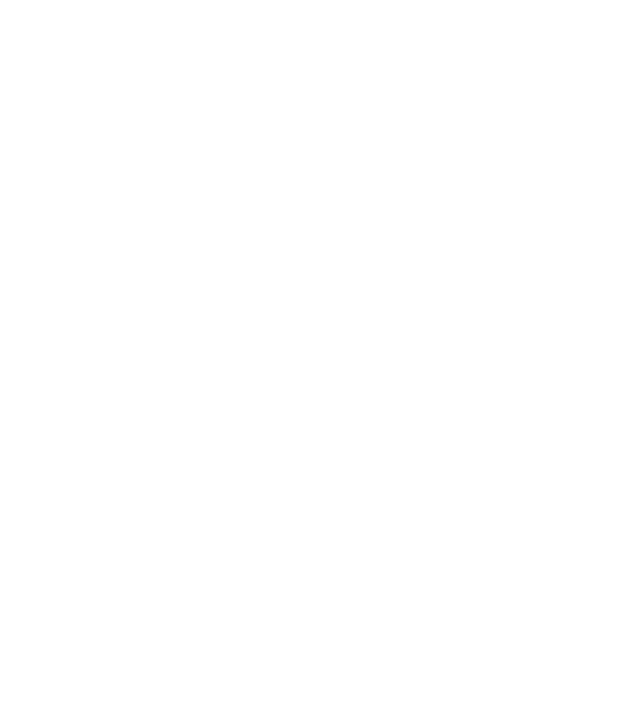
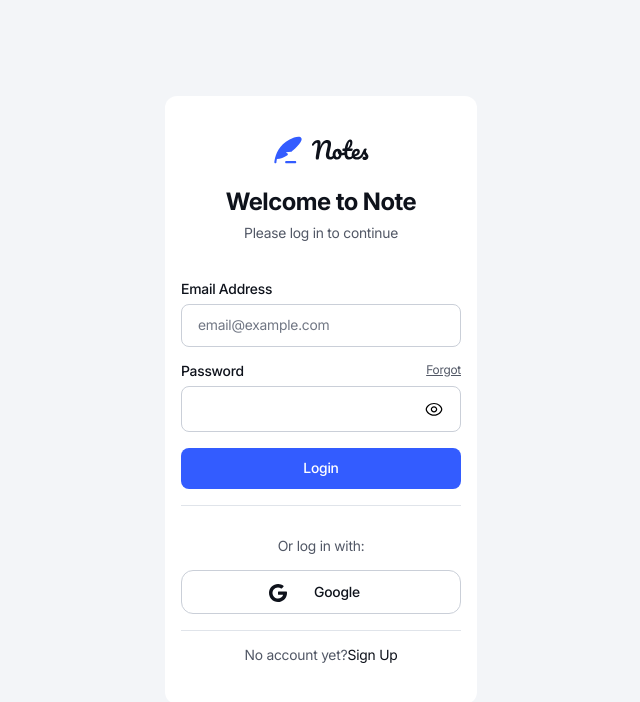
Before and after one commit to elsadse/note-taking-app, a React (Vite) app in the folder note-taking-app-ui/: page /login in a window 1280 px wide. Before the commit this address had no page. Shown: the top 702 px of the page, without its empty margins (319-959 px from the left). Built offline with nearby package versions, Linux system fonts and the light colour scheme.

Commit message:
Ajout de la page de connexion.

```diff
--- a/note-taking-app-ui/src/App.tsx
+++ b/note-taking-app-ui/src/App.tsx
@@ -1,12 +1,18 @@
 import { Route, Routes } from "react-router"
 import { Components } from "./components/Components"
+import { AuthLayout } from "./pages/auth/AuthLayout"
+import { Login } from "./pages/auth/Login"
 
 function App() {
 
   return (
     <Routes>
+      <Route element={<AuthLayout />}>
+        <Route path="login" element={<Login />} />
+      </Route>
       <Route path="component" element={<Components />} />
     </Routes>
+
   )
 }
 
--- a/note-taking-app-ui/src/components/Button/PrimaryButton.tsx
+++ b/note-taking-app-ui/src/components/Button/PrimaryButton.tsx
@@ -5,13 +5,14 @@
     icon?: {
         Icon: React.ComponentType<{ className?: string }>,
         css: "fill" | "stroke"
-    }
+    },
+    type?:"button"|"reset"|"submit"
 }
 
-export function PrimaryButton({titleButton, isDisabled=false, className, icon}:PrimaryButtonProps){
+export function PrimaryButton({titleButton, isDisabled=false, className, icon, type}:PrimaryButtonProps){
 
     return (
-        <button disabled={isDisabled} className={`group flex flex-row justify-center items-center gap-x-2 rounded-8 px-4 py-3 cursor-pointer bg-neutral-blue-500
+        <button type={type} disabled={isDisabled} className={`group flex flex-row justify-center items-center gap-x-2 rounded-8 px-4 py-3 cursor-pointer bg-neutral-blue-500
             hover:bg-neutral-blue-700
             focus:ring ring-neutral-400
             disabled:bg-neutral-50 disabled:pointer-events-none disabled:cursor-not-allowed
--- a/note-taking-app-ui/src/components/Components.tsx
+++ b/note-taking-app-ui/src/components/Components.tsx
@@ -23,7 +23,7 @@
         <div className="flex flex-col gap-y-5 py-5">
             <Logo />
             <PrimaryButton titleButton="Primary Button" isDisabled={false} />
-            <SecondaryButton titleButton="Secondary Button" isDisabled={true} />
+            <SecondaryButton titleButton="Secondary Button" isDisabled={false} />
             <BorderButton titleButton="Border Button" icon={{Icon:RefreshLeftIcon, css:"fill"}} isDisabled={false} />
             <DeleteModal />
             <ArchiveModal />
--- /dev/null
+++ b/note-taking-app-ui/src/components/Divider.tsx
@@ -0,0 +1,5 @@
+export function Divider(){
+    return(
+        <div className="h-0.25 bg-neutral-200 shrink-0" />
+    )
+}
--- /dev/null
+++ b/note-taking-app-ui/src/components/icons/GoogleIcon.tsx
@@ -0,0 +1,8 @@
+export function GoogleIcon({ className }: { className?: string }) {
+    return (
+        <svg width="24" height="25" viewBox="0 0 24 25" fill="none" xmlns="http://www.w3.org/2000/svg" className={className}>
+            <path fillRule="evenodd" clipRule="evenodd" d="M20.8379 14.7181C20.9459 14.1681 20.9999 13.5881 20.9999 13.0081C20.9999 12.6161 20.9739 12.2341 20.9239 11.8611C20.8869 11.5871 20.6429 11.3881 20.3669 11.3881H12.5619C12.2519 11.3881 11.9999 11.6401 11.9999 11.9501V14.1561C11.9999 14.4661 12.2519 14.7181 12.5619 14.7181H16.8369C17.0129 14.7181 17.1419 14.8981 17.0759 15.0611C16.1409 17.3711 13.6859 18.8871 10.9439 18.3801C8.83793 17.9911 7.11193 16.3211 6.65993 14.2281C5.89293 10.6761 8.57693 7.53814 11.9999 7.53814C13.1219 7.53814 14.1619 7.87514 15.0289 8.45214C15.2609 8.60614 15.5639 8.59114 15.7599 8.39214L17.4619 6.65914C17.6939 6.42214 17.6799 6.02814 17.4159 5.82714C15.9749 4.73114 14.1929 4.06514 12.2549 4.01214C7.38293 3.87714 3.16393 7.83514 3.00493 12.7061C2.83793 17.8141 6.93193 22.0081 11.9999 22.0081C16.3829 22.0081 20.0369 18.8681 20.8379 14.7181Z" />
+        </svg>
+
+    )
+}
--- a/note-taking-app-ui/src/components/input/InputTypeGroup.tsx
+++ b/note-taking-app-ui/src/components/input/InputTypeGroup.tsx
@@ -1,3 +1,4 @@
+import { Link } from "react-router"
 import { InputError } from "./InputError"
 import { InputField } from "./InputField"
 
@@ -11,12 +12,19 @@
         css: "fill" | "stroke"
     },
     textError?: string,
+    link?:{
+        text: string,
+        url: string
+    }
 }
 
-export function InputTypeGroup({ name, titleLabel, type, placeholder, icon, textError }: InputTypeGroupProps) {
+export function InputTypeGroup({ name, titleLabel, type, placeholder, icon, textError, link }: InputTypeGroupProps) {
     return (
         <div className="flex flex-col gap-y-1.5">
-            <label htmlFor={name} className="sans-serif-text-preset-4 text-neutral-950 text-left"> {titleLabel} </label>
+            <div className="flex flex-row justify-between">
+                <label htmlFor={name} className="sans-serif-text-preset-4 text-neutral-950 text-left"> {titleLabel} </label>
+                {link && <Link to={link.url} className="sans-serif-text-preset-6 text-neutral-600 text-right underline decoration-neutral-600">{link.text}</Link>}
+            </div>
             {icon ?
                 <InputField type={type} name={name} placeholder={placeholder} isError={textError ? true : false} icons={{ IconAfterInput: icon.Icon, css: icon.css }} />
                 : <InputField type={type} name={name} placeholder={placeholder} isError={textError ? true : false} />
--- /dev/null
+++ b/note-taking-app-ui/src/pages/auth/AuthLayout.tsx
@@ -0,0 +1,10 @@
+import { Outlet } from "react-router"
+
+export function AuthLayout(){
+
+    return (
+        <div className=" bg-neutral-100 min-h-screen flex justify-center items-center px-4 py-2.5">
+            <Outlet/>
+        </div>
+    )
+}
--- /dev/null
+++ b/note-taking-app-ui/src/pages/auth/Login.tsx
@@ -0,0 +1,39 @@
+import { Link } from "react-router";
+import { PrimaryButton } from "../../components/button/PrimaryButton";
+import { Divider } from "../../components/Divider";
+import { GoogleIcon } from "../../components/icons/GoogleIcon";
+import { ShowIcon } from "../../components/icons/ShowIcon";
+import { InputTypeGroup } from "../../components/input/InputTypeGroup";
+import { Logo } from "../../components/Logo";
+
+export function Login(){
+    return(
+       <div className="flex flex-col gap-y-4 px-4 py-10 rounded-12 bg-neutral-0">
+            <div className="flex flex-col items-center gap-y-2.5 pb-2">
+                <Logo/>
+            </div>
+            <div className="flex flex-col items-center gap-y-2">
+                <span className="sans-serif-text-preset-1 text-neutral-950 text-center">Welcome to Note</span>
+                <span className="sans-serif-text-preset-5 text-neutral-600 text-center">Please log in to continue</span>
+            </div>
+            <form className="flex flex-col justify-center gap-y-4 pt-6">
+                <InputTypeGroup name="email" placeholder="email@example.com" titleLabel="Email Address" type="email" />
+                <InputTypeGroup name="password" placeholder="" titleLabel="Password" type="password" icon={{ Icon: ShowIcon, css: "fill" }} link={{text:"Forgot", url:"#"}}/>
+                <PrimaryButton type="submit" titleButton="Login"/>
+            </form>
+            <Divider/>
+            <div className="flex flex-col items-center gap-y-4 pt-4">
+                <span className="sans-serif-text-preset-5 text-neutral-600 text-center ">Or log in with:</span>
+                <button className="w-full h-11 flex flex-row items-center justify-center gap-x-2 border border-neutral-300 rounded-12">
+                    <GoogleIcon className="fill-neutral-950"/>
+                    <span className="px-4 sans-serif-text-preset-4 text-neutral-950 text-left">Google</span>
+                </button>
+            </div>
+            <Divider/>
+            <p className="sans-serif-text-preset-5 text-neutral-600 text-center">
+                No account yet?
+                <Link to="#" className="text-neutral-950">Sign Up</Link>
+            </p>
+       </div>
+    )
+}
```
